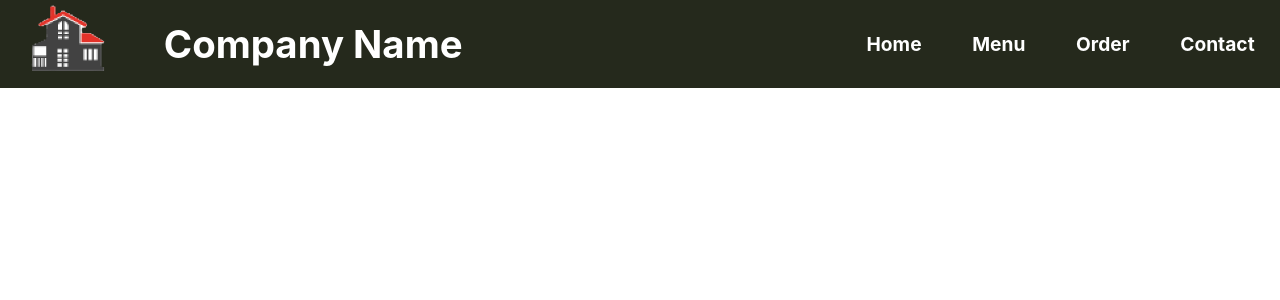
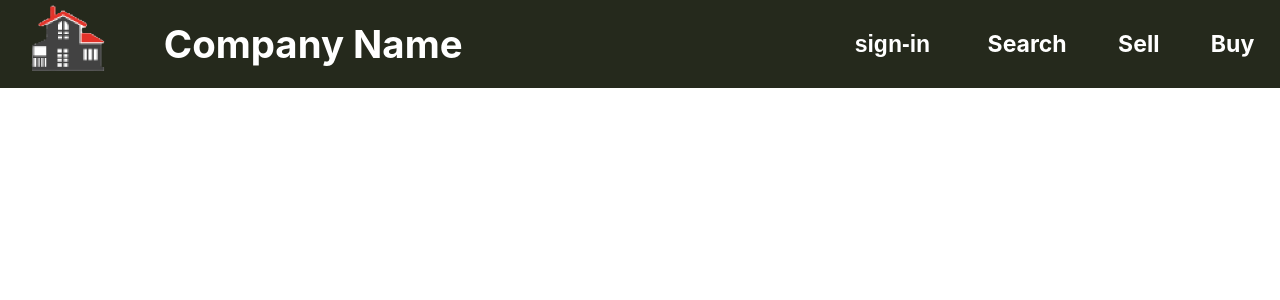
Before and after one commit to naikajb/Pioneers-soen341projectF2023, a React (Create React App) app in the folder client/: page / in a window 1280 px wide. Shown: the top 300 px of the page. Built offline with nearby package versions, Linux system fonts and the light colour scheme.

Commit message:
account icon added

```diff
--- a/client/src/Components/Navbar.css
+++ b/client/src/Components/Navbar.css
@@ -45,10 +45,21 @@
     list-style: none;
     margin: 0 5%;
     padding: 0;
-    font-size: 1.5vw;
+    font-size: 1.8vw;
     font-weight: bold;
     text-decoration: none;
     color: white;
+    /* text-shadow: 1px 1px 1px black; */
+}
+
+.Navlinks button{
+    background-color: #25291C;
+    border: none;
+    color: white;
+    font-size: 1.8vw;
+    font-weight: bold;
+    text-decoration: none;
+    cursor: pointer;
     /* text-shadow: 1px 1px 1px black; */
 }
 
@@ -62,12 +73,10 @@
         margin-left: 5%;
     }
     .Navbar ul .nav-icon{
-        border: white 2px solid;
         display: block;
-        margin: 0 20% 0% 70%;
+        size: 100px 500px;
+        /* margin: 0; */
     }
-
-
 }
 /* img{
     size: 100px 500px;
--- a/client/src/Components/Navbar.js
+++ b/client/src/Components/Navbar.js
@@ -1,5 +1,6 @@
 import logo from './logo.png';
 import navIcon from './nav.png';
+import accountIcon from './61135.png';
 function Navbar(){
 
     return (
@@ -12,12 +13,15 @@ function Navbar(){
                     <h1>Company Name</h1>
                 </p>
                 <ul>
-                    <li className='Navlinks'>Home</li>
-                    <li className='Navlinks'>Menu</li>
-                    <li className='Navlinks'>Order</li>
-                    <li className='Navlinks'>Contact</li>
+                    <li className='Navlinks'>
+                        <button> sign-in </button>
+                        <img class = "nav-icon" src = {accountIcon} alt = "logo" width = "50%" height = "50%"/>
+                    </li>
+                    <li className = 'Navlinks'> Search </li>
+                    <li className = 'Navlinks'> Sell </li>
+                    <li className = 'Navlinks'> Buy </li>
                     <a href = " ">
-                        <img class = "nav-icon" src = {navIcon} alt = "logo" width = "20%" height = "20%"/>
+                        <img class = "nav-icon" src = {navIcon} alt = "logo" width = "50%" height = "50%"/>
                     </a>
                 </ul>
         </nav>
```
Also changed, not shown: client/src/Components/61135.png (added).
